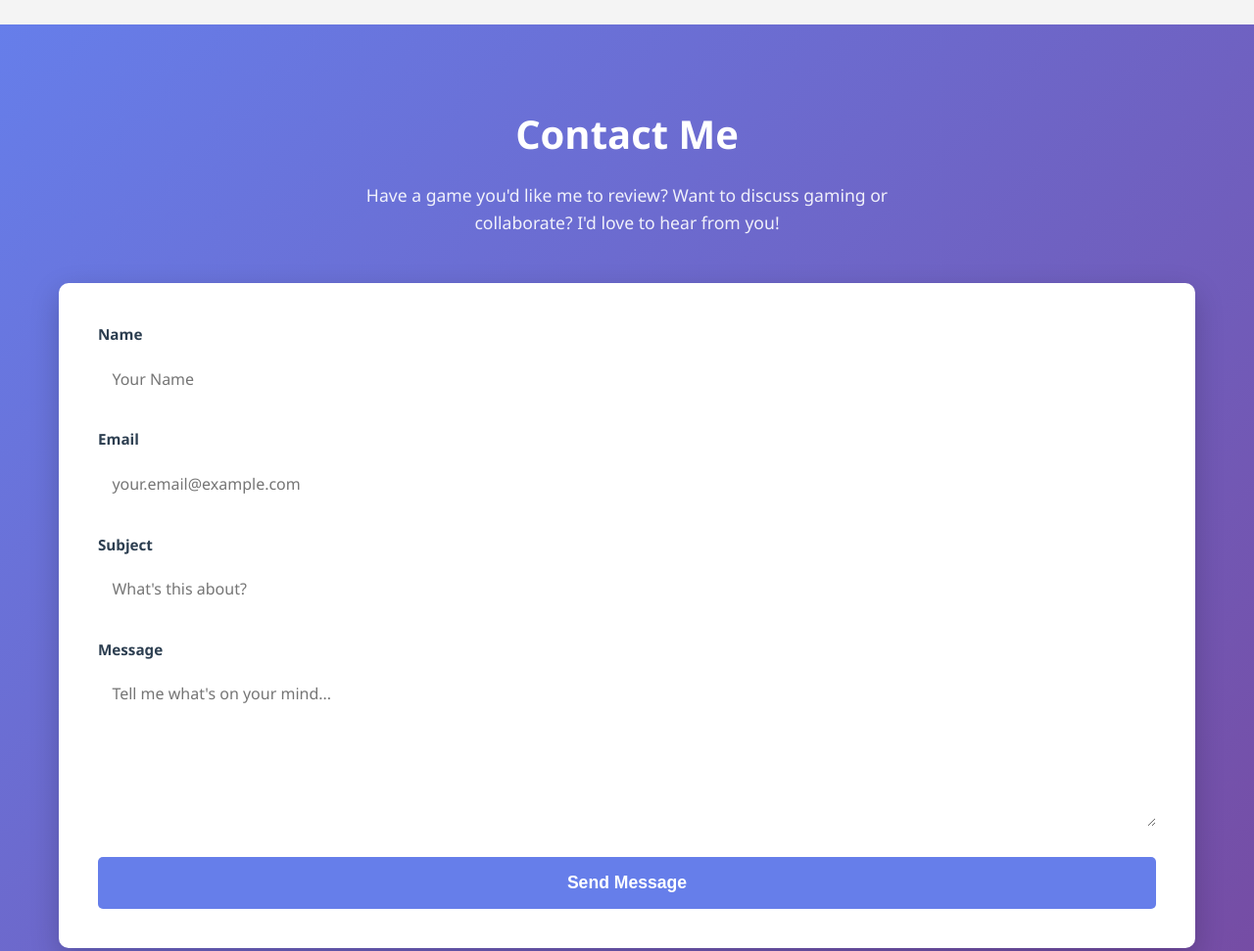
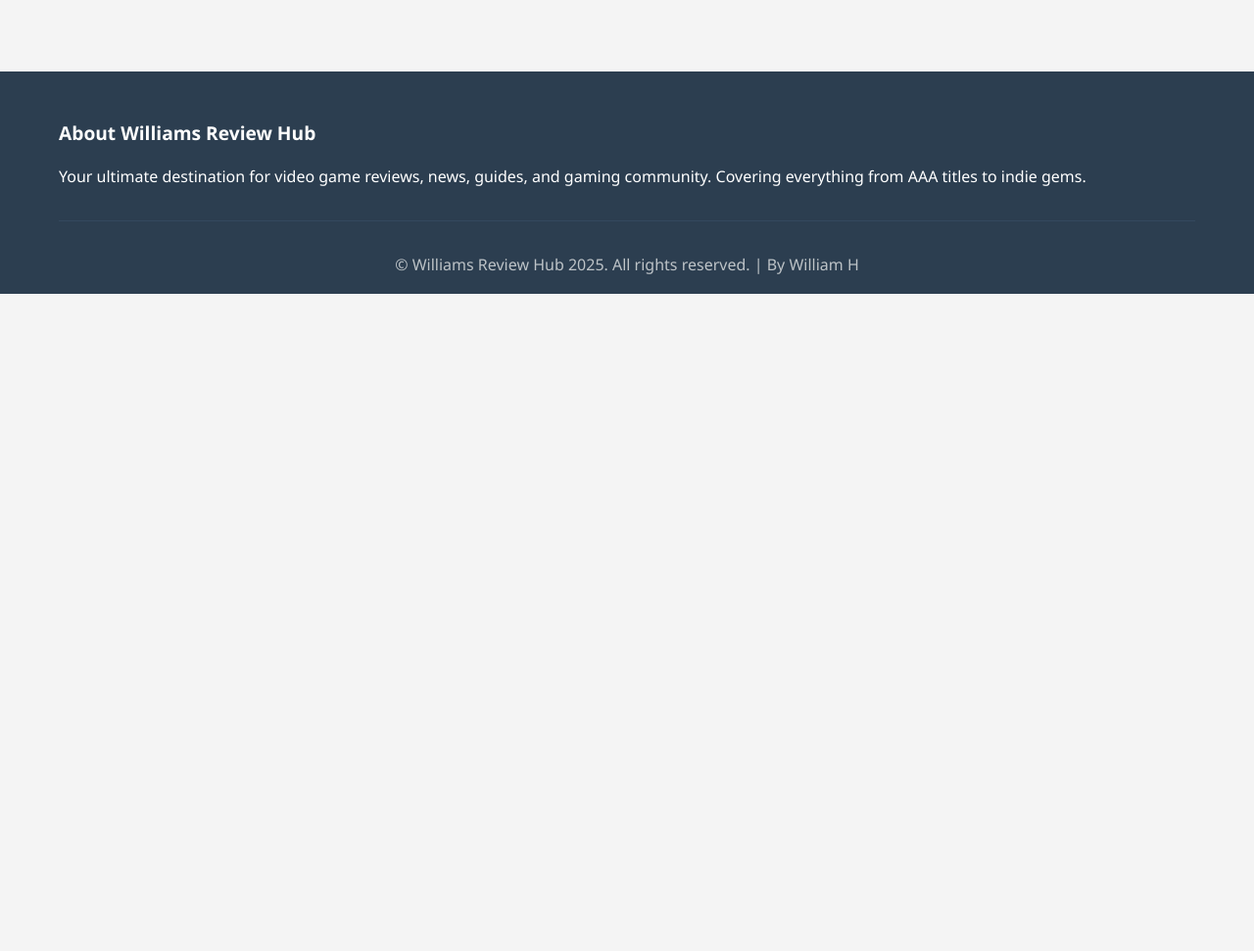
Before and after one commit to DFROSTEXD/Final-project-for-IDMX-268, an Eleventy site: page src/posts.njk in a window 1280 px wide. Shown: the part 8317-9288 px from the top of the page at 98% size. After the commit the page ends 8617 px from the top, so only its background shows below. Built offline with nearby package versions, Linux system fonts and the light colour scheme; Eleventy itself is replaced by a stand-in of ours; files that its build step writes are made by us from their sources.

Commit message:
Remove Contact Me section from index and posts files for streamlined content

```diff
--- a/src/posts.njk
+++ b/src/posts.njk
@@ -202,33 +202,3 @@ description: In-depth reviews of the most popular games
             </article>
         </div>
     </section>
-
-    <!-- Contact Me Section -->
-    <section id="contact-me" class="contact-section">
-        <div class="container">
-            <h2 class="section-title">Contact Me</h2>
-            <p class="contact-intro">Have a game you'd like me to review? Want to discuss gaming or collaborate? I'd love to hear from you!</p>
-
-            <div class="contact-container">
-                <form class="contact-form">
-                    <div class="form-group">
-                        <label for="name">Name</label>
-                        <input type="text" id="name" name="name" placeholder="Your Name" required>
-                    </div>
-                    <div class="form-group">
-                        <label for="email">Email</label>
-                        <input type="email" id="email" name="email" placeholder="your.email@example.com" required>
-                    </div>
-                    <div class="form-group">
-                        <label for="subject">Subject</label>
-                        <input type="text" id="subject" name="subject" placeholder="What's this about?" required>
-                    </div>
-                    <div class="form-group">
-                        <label for="message">Message</label>
-                        <textarea id="message" name="message" rows="6" placeholder="Tell me what's on your mind..." required></textarea>
-                    </div>
-                    <button type="submit" class="submit-btn">Send Message</button>
-                </form>
-            </div>
-        </div>
-    </section>
```
Also changed, not shown: 1 other file.
